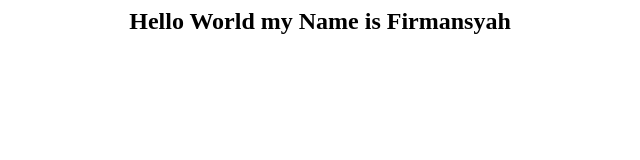
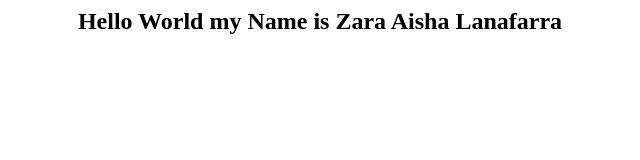
Before and after one commit to firmanium/firmanium.github.io, a plain HTML site: page index.html in a window 1280 px wide. Shown: the whole page, without its empty margins (320-960 px from the left). Drawn offline with Linux system fonts and the light colour scheme.

Commit message:
change Firmansyah to Zara Aisha LAnafarra

```diff
--- a/index.html
+++ b/index.html
@@ -1 +1 @@
-<center><h2>Hello World my Name is Firmansyah</h2></center>
+<center><h2>Hello World my Name is Zara Aisha Lanafarra</h2></center>
```
